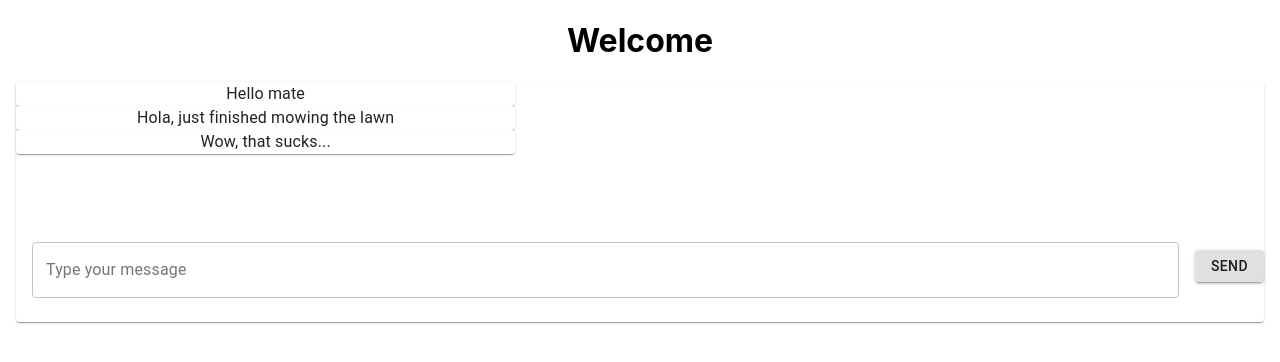
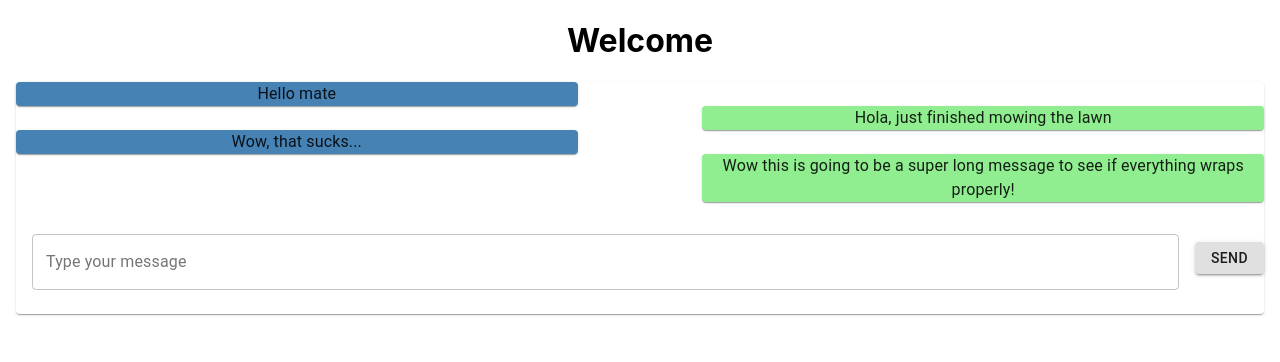
Before and after one commit to JoshuaKaluski/chatterbox, a React (Create React App) app in the folder client/: page / in a window 1280 px wide. Shown: the top 362 px of the page. Built offline with nearby package versions, Linux system fonts and the light colour scheme; no server answers; the HTML template or start-up script is replaced by a standard one.

Commit message:
Can now input messages on client side

```diff
--- a/client/src/Chat/Chat.js
+++ b/client/src/Chat/Chat.js
@@ -1,4 +1,4 @@
-import React, {useEffect} from 'react';
+import React, {useEffect, useState} from 'react';
 import Paper from '@material-ui/core/Paper/index';
 import Box from '@material-ui/core/Box/index';
 import Grid from '@material-ui/core/Grid/index';
@@ -15,33 +15,46 @@ const ENDPOINT = 'http://localhost:5000';
 
 var socket;
 
-const testMessages = [
-  {
-    incoming: true,
-    message: 'Hello mate'
-  },
-  {
-    incoming: false,
-    message: 'Hola, just finished mowing the lawn'
-  },
-  {
-    incoming: true,
-    message: 'Wow, that sucks...'
-  }
-];
-
 const useStyles = makeStyles(theme => ({
   root: {
     display: 'flex',
     flexDirection: 'column',
     alignItems: 'center',
-    height: '15em',
+    height: 'auto',
     justifyContent: 'space-between'
   }
 
 }));
 
 const Chat = () => {
+  const [testMessages, setTestMessages] = useState([
+    {
+      incoming: true,
+      message: 'Hello mate'
+    },
+    {
+      incoming: false,
+      message: 'Hola, just finished mowing the lawn'
+    },
+    {
+      incoming: true,
+      message: 'Wow, that sucks...'
+    },
+    {
+      incoming: false,
+      message: 'Wow this is going to be a super long message to see if everything wraps properly!'
+    }
+  ]);
+
+  const addMessage = message => {
+    let newMessage = {
+      incoming: false,
+      message
+    };
+
+    setTestMessages([...testMessages, newMessage]);
+  };
+
   const classes = useStyles();
 
   useEffect(() => {
@@ -56,7 +69,7 @@ const Chat = () => {
     <Box m={2}>
       <Paper className={classes.root}>
         <Messages messages={testMessages}/>
-        <Input/>
+        <Input addMessage={addMessage}/>
       </Paper>
     </Box>
   )
--- a/client/src/Chat/Input.js
+++ b/client/src/Chat/Input.js
@@ -1,4 +1,4 @@
-import React from 'react';
+import React, {useState} from 'react';
 import TextField from "@material-ui/core/TextField";
 import Button from "@material-ui/core/Button";
 import {makeStyles} from "@material-ui/core";
@@ -20,10 +20,26 @@ const useStyles = makeStyles(theme => ({
   }
 }));
 
+
+
 const Input = (props) => {
+  const {addMessage} = props;
+
   const classes = useStyles();
+
+  const [message, setMessage] = useState('');
+
+  const onChange = e => {
+    setMessage(e.target.value);
+  };
+
+  const onSubmit = e => {
+    e.preventDefault();
+    addMessage(message);
+  };
+
   return (
-    <form className={classes.form}>
+    <form className={classes.form} onSubmit={onSubmit}>
       <div className={classes.text}>
         <TextField
           variant='outlined'
@@ -31,6 +47,8 @@ const Input = (props) => {
           name='message'
           id='message'
           margin='normal'
+          value={message}
+          onChange={onChange}
           fullWidth
         />
       </div>
--- a/client/src/Chat/Message.js
+++ b/client/src/Chat/Message.js
@@ -6,16 +6,25 @@ import {makeStyles} from "@material-ui/core";
 const useStyles = makeStyles(theme => ({
   root: {
     width: '100%',
-    display: 'flex'
+    display: 'flex',
+    justifyContent: props => props.incoming ? 'flex-start' : 'flex-end'
   },
   message: {
-    width: '40%'
+    display: 'flex',
+    width: '45%',
+    backgroundColor: props => props.incoming ? 'steelblue' : 'lightgreen',
+    alignItems: 'center',
+    justifyContent: 'center',
+    flexWrap: 'wrap'
+  },
+  incoming: {
+    alignItems: 'flex-end'
   }
 }));
 
 const Message = (props) => {
-  const {message} = props;
-  const classes = useStyles();
+  const {message, incoming} = props;
+  const classes = useStyles(props);
 
   return (
     <div className={classes.root}>
```
